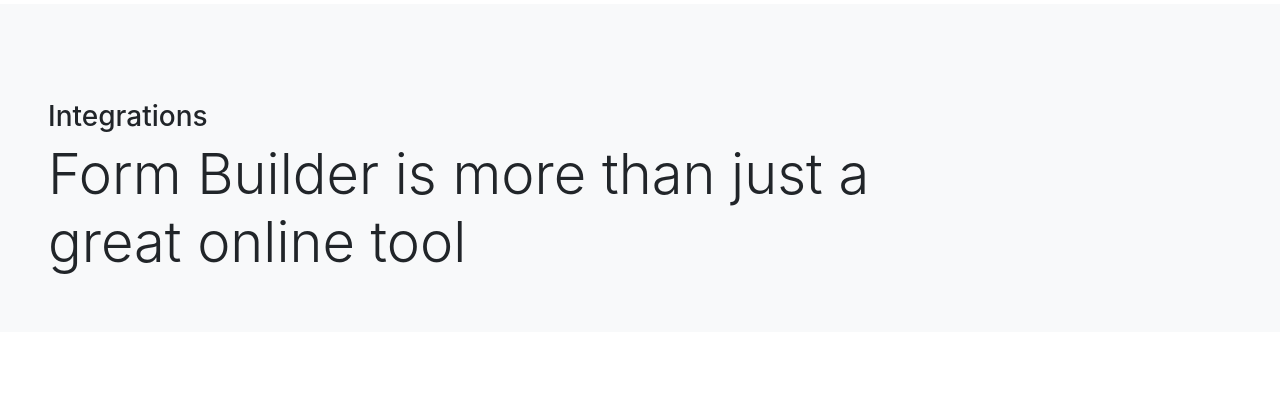
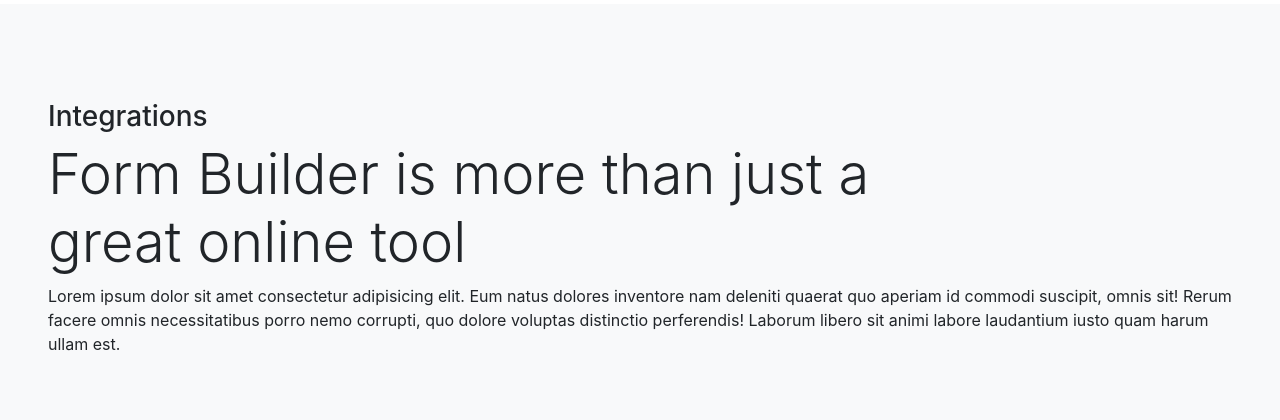
Before and after one commit to DanielMabadeje/Form-Builder, a PHP site: page /formsystem/ in a window 1280 px wide. Shown: the part 2652-3072 px from the top of the page. Before the commit the page ends 2926 px from the top, so only its background shows below. Run offline with PHP 8.4, Linux system fonts and the light colour scheme; data that the repository does not hold is empty.

Commit message:
added dummy text

```diff
--- a/app/views/pages/index.php
+++ b/app/views/pages/index.php
@@ -173,7 +173,7 @@
     <div class="pt-md-5">
     <h3 class="displ">Integrations</h3>
     <h3 class="display-4">Form Builder is more than just a  <br> great online tool</h3>
-
+    <p>Lorem ipsum dolor sit amet consectetur adipisicing elit. Eum natus dolores inventore nam deleniti quaerat quo aperiam id commodi suscipit, omnis sit! Rerum facere omnis necessitatibus porro nemo corrupti, quo dolore voluptas distinctio perferendis! Laborum libero sit animi labore laudantium iusto quam harum ullam est.</p>
     </div>
   </div>
   <!-- <p>Having issues? Please refer to the <a href="https://githubcom/DanielMabadeje.git">Docs</a> on how to use it</p> -->
```
